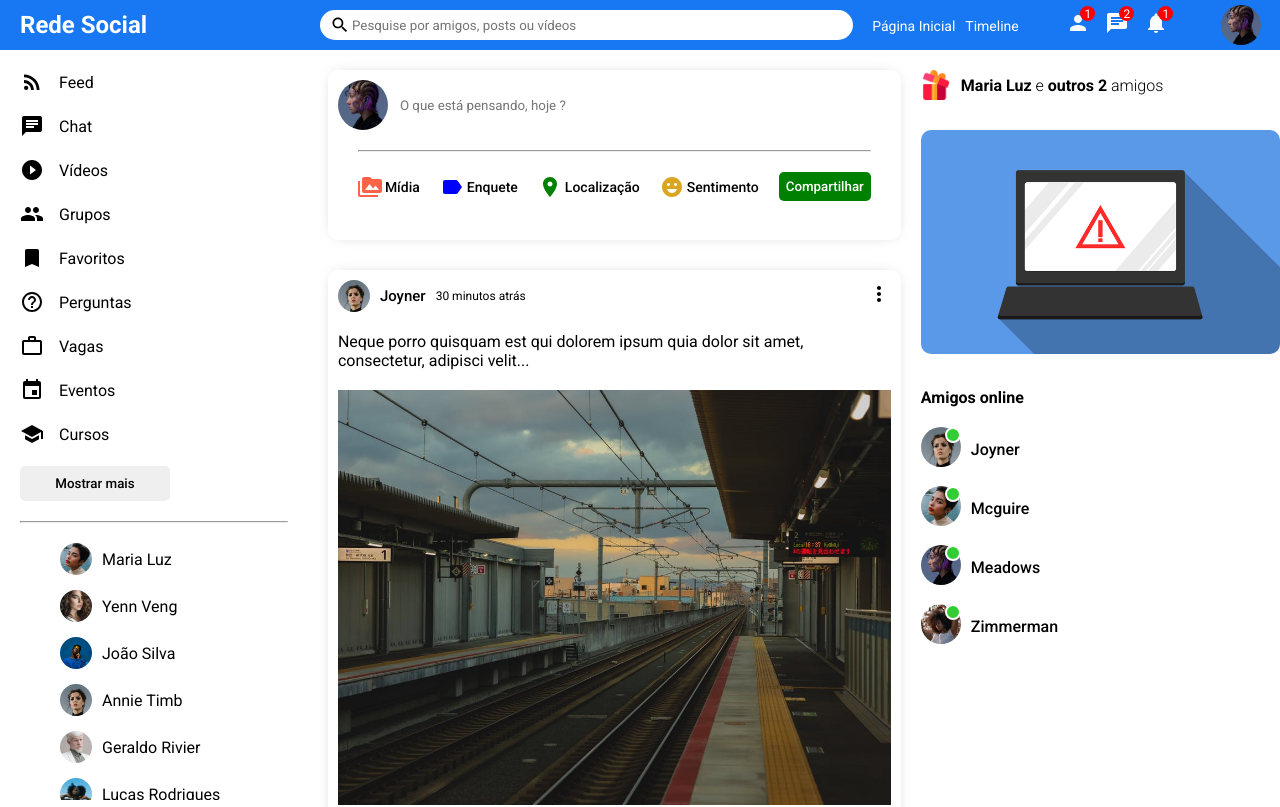
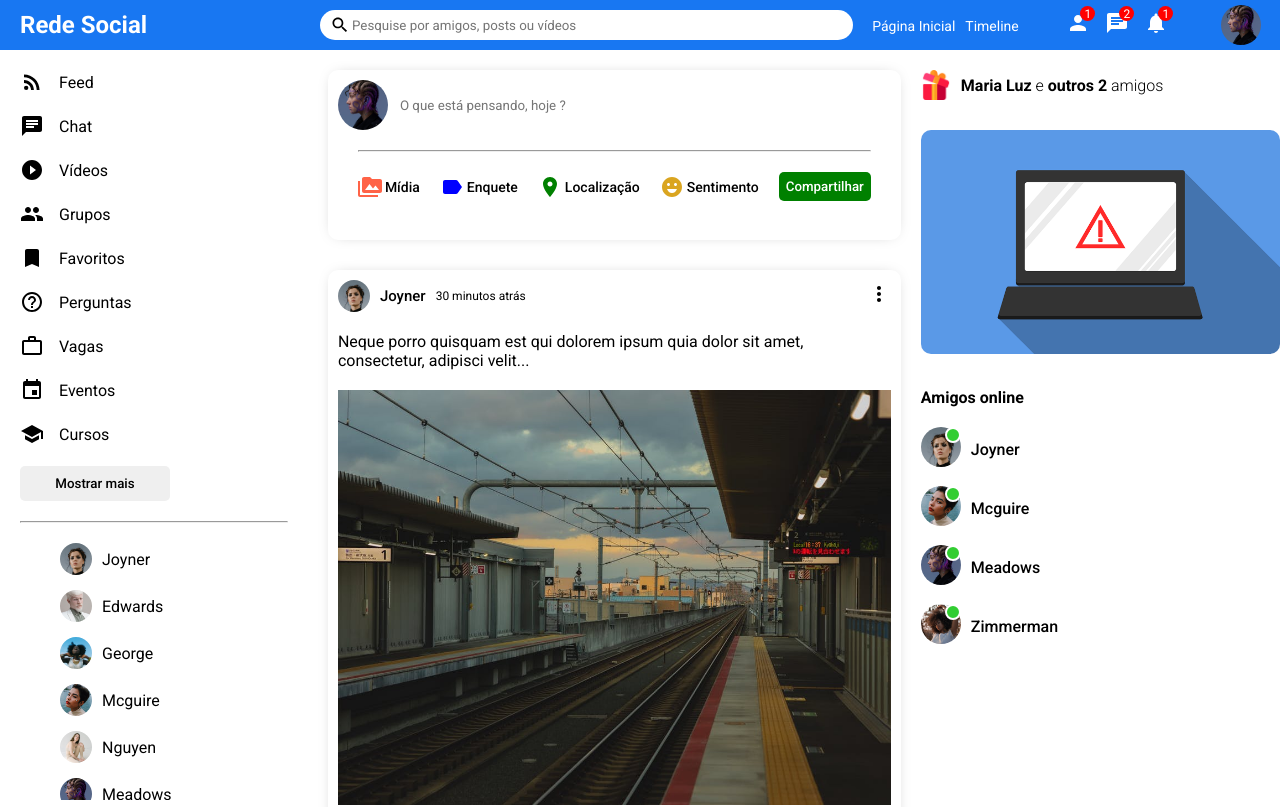
Before and after one commit to Rodffer/rede-social-frontend, a React (Create React App) app: page / in a window 1280 px wide. Shown: the top 807 px of the page. Built offline with nearby package versions, Linux system fonts and the light colour scheme; the HTML template or start-up script is replaced by a standard one.

Commit message:
Feat: adicionado componente de amigos

```diff
--- /dev/null
+++ b/src/components/closeFriend/CloseFriend.jsx
@@ -0,0 +1,12 @@
+import React from 'react';
+
+import './closeFriend.css';
+
+export default function CloseFriend({user}) {
+  return (
+    <li className="sidebarFriend">
+      <img className='sidebarFriendImg' src={user.profilePicture} alt="" />
+      <span className="sidebarFriendName">{user.userName}</span>
+    </li>
+  );
+}
--- /dev/null
+++ b/src/components/closeFriend/closeFriend.css
@@ -0,0 +1,13 @@
+.sidebarFriend {
+  display: flex;
+  align-items: center;
+  margin-bottom: 15px;
+}
+
+.sidebarFriendImg {
+  width: 32px;
+  height: 32px;
+  border-radius: 50%;
+  object-fit: cover;
+  margin-right: 10px;
+}
--- a/src/components/online/Online.jsx
+++ b/src/components/online/Online.jsx
@@ -1,4 +1,6 @@
 import React from 'react';
+
+import './online.css';
 
 export default function Online({user}) {
   return (
--- a/src/components/sidebar/Sidebar.jsx
+++ b/src/components/sidebar/Sidebar.jsx
@@ -3,7 +3,13 @@ import { RssFeed, School, Event, WorkOutline, HelpOutline, PlayCircleFilledOutli
 
 import './sidebar.css';
 
+import CloseFriend from '../closeFriend/CloseFriend';
+import { Users } from '../../mockData';
+
 export default function Sidebar() {
+
+  const friends = Users;
+
   return(
     <div className='sidebar'>
       <div className="sidebarWrapper">
@@ -50,34 +56,9 @@ export default function Sidebar() {
           <hr className='sidebarHr'/>
 
           <ul className="sidebarFiendList">
-            <li className="sidebarFriend">
-              <img className='sidebarFriendImg' src="/assets/person/4.jpeg" alt="" />
-              <span className="sidebarFriendName">Maria Luz</span>
-            </li>
-            <li className="sidebarFriend">
-              <img className='sidebarFriendImg' src="/assets/person/8.jpeg" alt="" />
-              <span className="sidebarFriendName">Yenn Veng</span>
-            </li>
-            <li className="sidebarFriend">
-              <img className='sidebarFriendImg' src="/assets/person/7.jpeg" alt="" />
-              <span className="sidebarFriendName">João Silva</span>
-            </li>
-            <li className="sidebarFriend">
-              <img className='sidebarFriendImg' src="/assets/person/1.jpeg" alt="" />
-              <span className="sidebarFriendName">Annie Timb</span>
-            </li>
-            <li className="sidebarFriend">
-              <img className='sidebarFriendImg' src="/assets/person/2.jpeg" alt="" />
-              <span className="sidebarFriendName">Geraldo Rivier</span>
-            </li>
-            <li className="sidebarFriend">
-              <img className='sidebarFriendImg' src="/assets/person/3.jpeg" alt="" />
-              <span className="sidebarFriendName">Lucas Rodrigues</span>
-            </li>
-            <li className="sidebarFriend">
-              <img className='sidebarFriendImg' src="/assets/person/5.jpeg" alt="" />
-              <span className="sidebarFriendName">Emy Emanu</span>
-            </li>
+            {friends.map((user) => (
+              <CloseFriend key={user.id} user={user}/>
+          ))}
           </ul>
       </div>
     </div>
--- a/src/components/sidebar/sidebar.css
+++ b/src/components/sidebar/sidebar.css
@@ -59,17 +59,3 @@
   margin: 0;
   list-style: none;
 }
-
-.sidebarFriend {
-  display: flex;
-  align-items: center;
-  margin-bottom: 15px;
-}
-
-.sidebarFriendImg {
-  width: 32px;
-  height: 32px;
-  border-radius: 50%;
-  object-fit: cover;
-  margin-right: 10px;
-}
```
